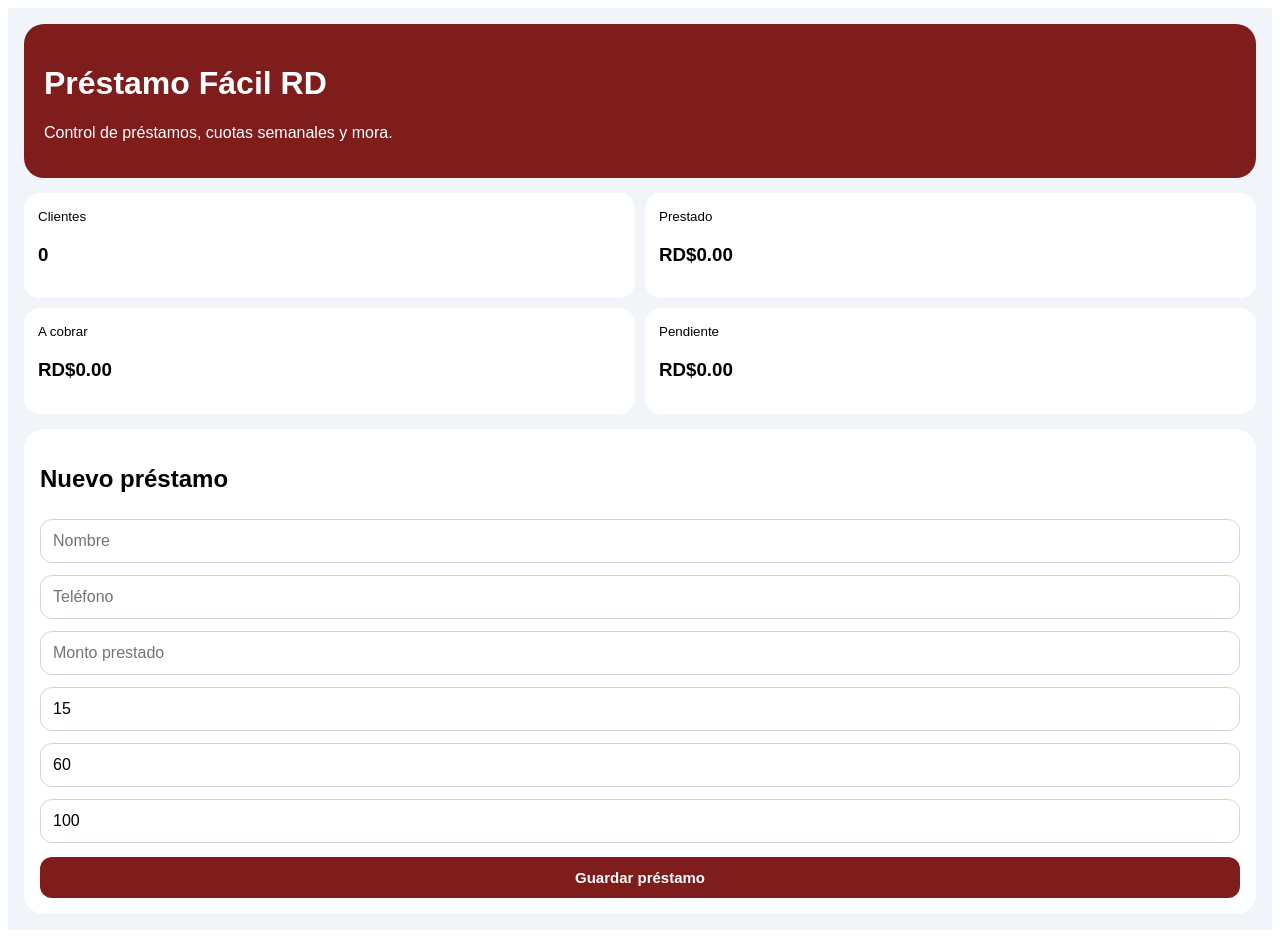
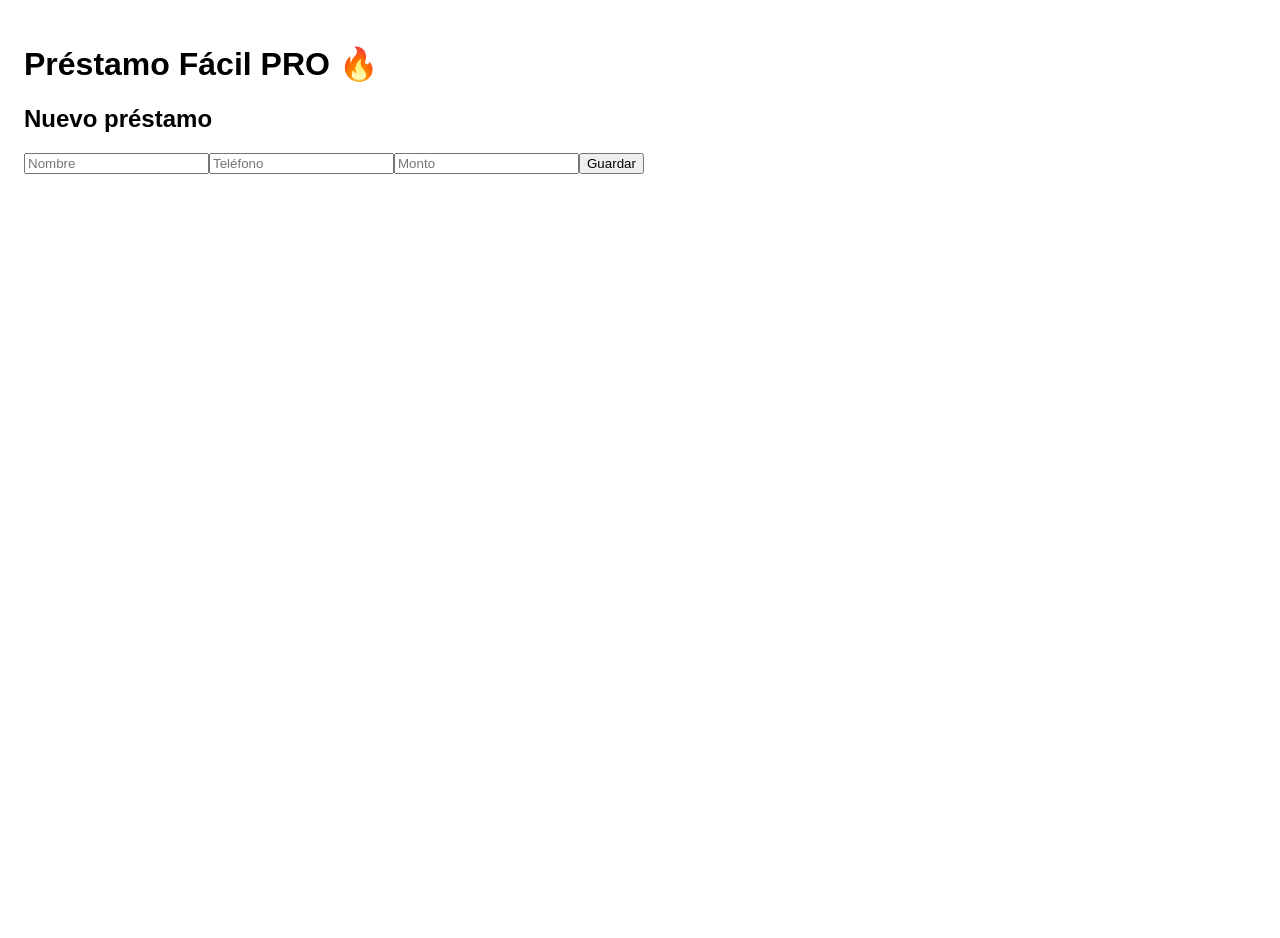
Before and after one commit to prestamosrd/prestamo-facil-rd, a React (Vite) app: page / in a window 1280 px wide. After the commit the page ends 800 px from the top, so only its background shows below. Built offline with nearby package versions, Linux system fonts and the light colour scheme.

Commit message:
Update App.jsx

```diff
--- a/src/App.jsx
+++ b/src/App.jsx
@@ -12,7 +12,8 @@ function App() {
     monto: "",
     cuotas: 15,
     ganancia: 60,
-    mora: 100
+    mora: 1, // % diario
+    fechaInicio: new Date().toISOString().slice(0, 10)
   });
 
   useEffect(() => {
@@ -25,158 +26,94 @@ function App() {
       currency: "DOP"
     }).format(valor || 0);
 
+  const diasEntre = (f1, f2) => {
+    const d1 = new Date(f1 + "T00:00:00");
+    const d2 = new Date(f2 + "T00:00:00");
+    return Math.floor((d2 - d1) / (1000 * 60 * 60 * 24));
+  };
+
+  const fechaCuota = (inicio, num) => {
+    const f = new Date(inicio + "T00:00:00");
+    f.setDate(f.getDate() + num * 7);
+    return f.toISOString().slice(0, 10);
+  };
+
+  const calcularMora = (cliente) => {
+    const hoy = new Date().toISOString().slice(0, 10);
+
+    const pagado = cliente.pagado * cliente.pagoSemanal;
+    const saldoPendiente = cliente.total - pagado;
+
+    let moraTotal = 0;
+    let diasTotal = 0;
+
+    for (let i = cliente.pagado + 1; i <= cliente.cuotas; i++) {
+      const vencimiento = fechaCuota(cliente.fechaInicio, i);
+      const dias = diasEntre(vencimiento, hoy);
+
+      if (dias > 0 && saldoPendiente > 0) {
+        diasTotal += dias;
+        moraTotal += dias * (saldoPendiente * (cliente.mora / 100));
+      }
+    }
+
+    return { moraTotal, diasTotal, saldoPendiente };
+  };
+
   const guardar = () => {
-    if (!form.nombre || !form.telefono || !form.monto || !form.cuotas) {
-      alert("Completa nombre, teléfono, monto y cuotas.");
+    if (!form.nombre || !form.telefono || !form.monto) {
+      alert("Completa los datos");
       return;
     }
 
     const monto = Number(form.monto);
-    const cuotas = Number(form.cuotas);
-    const ganancia = Number(form.ganancia);
-    const mora = Number(form.mora);
-    const total = monto * (1 + ganancia / 100);
-    const pagoSemanal = total / cuotas;
+    const total = monto * (1 + form.ganancia / 100);
+    const pagoSemanal = total / form.cuotas;
 
     const nuevo = {
       id: Date.now(),
       ...form,
       monto,
-      cuotas,
-      ganancia,
-      mora,
       total,
       pagoSemanal,
-      pagado: 0,
-      moraTotal: 0
+      pagado: 0
     };
 
     setClientes([nuevo, ...clientes]);
-    setForm({ nombre: "", telefono: "", monto: "", cuotas: 15, ganancia: 60, mora: 100 });
+    setForm({ nombre: "", telefono: "", monto: "", cuotas: 15, ganancia: 60, mora: 1, fechaInicio: new Date().toISOString().slice(0, 10) });
   };
 
-  const pagarCuota = (id) => {
-    setClientes(clientes.map(c => {
-      if (c.id === id && c.pagado < c.cuotas) {
-        return { ...c, pagado: c.pagado + 1 };
-      }
-      return c;
-    }));
+  const pagar = (id) => {
+    setClientes(clientes.map(c => c.id === id ? { ...c, pagado: Math.min(c.pagado + 1, c.cuotas) } : c));
   };
 
-  const aplicarMora = (id) => {
-    setClientes(clientes.map(c => {
-      if (c.id === id) {
-        return { ...c, moraTotal: c.moraTotal + c.mora };
-      }
-      return c;
-    }));
-  };
+  return (
+    <div style={{ padding: 16, fontFamily: "Arial" }}>
+      <h1>Préstamo Fácil PRO 🔥</h1>
 
-  const eliminar = (id) => {
-    if (confirm("¿Seguro que deseas eliminar este préstamo?")) {
-      setClientes(clientes.filter(c => c.id !== id));
-    }
-  };
-
-  const enviarWhatsApp = (cliente) => {
-    const pendiente = cliente.total + cliente.moraTotal - cliente.pagado * cliente.pagoSemanal;
-    const tel = cliente.telefono.replace(/\D/g, "");
-    const mensaje = encodeURIComponent(
-      `Hola ${cliente.nombre}, su cuota semanal es de ${dinero(cliente.pagoSemanal)}. Balance pendiente: ${dinero(pendiente)}.`
-    );
-    window.open(`https://wa.me/1${tel}?text=${mensaje}`, "_blank");
-  };
-
-  const resumen = clientes.reduce((acc, c) => {
-    acc.prestado += c.monto;
-    acc.cobrar += c.total + c.moraTotal;
-    acc.pagado += c.pagado * c.pagoSemanal;
-    acc.pendiente += c.total + c.moraTotal - c.pagado * c.pagoSemanal;
-    return acc;
-  }, { prestado: 0, cobrar: 0, pagado: 0, pendiente: 0 });
-
-  return (
-    <div style={{ padding: 16, fontFamily: "Arial", background: "#f1f5f9", minHeight: "100vh" }}>
-      <div style={{ background: "#7f1d1d", color: "white", padding: 20, borderRadius: 20 }}>
-        <h1>Préstamo Fácil RD</h1>
-        <p>Control de préstamos, cuotas semanales y mora.</p>
-      </div>
-
-      <div style={{ display: "grid", gridTemplateColumns: "repeat(2, 1fr)", gap: 10, marginTop: 15 }}>
-        <Box titulo="Clientes" valor={clientes.length} />
-        <Box titulo="Prestado" valor={dinero(resumen.prestado)} />
-        <Box titulo="A cobrar" valor={dinero(resumen.cobrar)} />
-        <Box titulo="Pendiente" valor={dinero(resumen.pendiente)} />
-      </div>
-
-      <div style={{ background: "white", padding: 16, borderRadius: 20, marginTop: 15 }}>
-        <h2>Nuevo préstamo</h2>
-
-        <input placeholder="Nombre" value={form.nombre} onChange={e => setForm({ ...form, nombre: e.target.value })} />
-        <input placeholder="Teléfono" value={form.telefono} onChange={e => setForm({ ...form, telefono: e.target.value })} />
-        <input placeholder="Monto prestado" type="number" value={form.monto} onChange={e => setForm({ ...form, monto: e.target.value })} />
-        <input placeholder="Cantidad de cuotas" type="number" value={form.cuotas} onChange={e => setForm({ ...form, cuotas: e.target.value })} />
-        <input placeholder="% Ganancia" type="number" value={form.ganancia} onChange={e => setForm({ ...form, ganancia: e.target.value })} />
-        <input placeholder="Mora por atraso" type="number" value={form.mora} onChange={e => setForm({ ...form, mora: e.target.value })} />
-
-        <button onClick={guardar}>Guardar préstamo</button>
-      </div>
+      <h2>Nuevo préstamo</h2>
+      <input placeholder="Nombre" value={form.nombre} onChange={e => setForm({ ...form, nombre: e.target.value })} />
+      <input placeholder="Teléfono" value={form.telefono} onChange={e => setForm({ ...form, telefono: e.target.value })} />
+      <input placeholder="Monto" type="number" value={form.monto} onChange={e => setForm({ ...form, monto: e.target.value })} />
+      <button onClick={guardar}>Guardar</button>
 
       {clientes.map(c => {
+        const data = calcularMora(c);
         const pagado = c.pagado * c.pagoSemanal;
-        const pendiente = c.total + c.moraTotal - pagado;
+        const pendiente = c.total + data.moraTotal - pagado;
 
         return (
-          <div key={c.id} style={{ background: "white", padding: 16, borderRadius: 20, marginTop: 15 }}>
-            <h2>{c.nombre}</h2>
-            <p>📞 {c.telefono}</p>
-            <p>Monto prestado: <b>{dinero(c.monto)}</b></p>
-            <p>Total a cobrar: <b>{dinero(c.total)}</b></p>
-            <p>Pago semanal: <b>{dinero(c.pagoSemanal)}</b></p>
-            <p>Cuotas pagadas: <b>{c.pagado} / {c.cuotas}</b></p>
-            <p>Mora acumulada: <b>{dinero(c.moraTotal)}</b></p>
-            <p>Pendiente: <b>{dinero(pendiente)}</b></p>
-
-            <button onClick={() => pagarCuota(c.id)}>Marcar cuota pagada</button>
-            <button onClick={() => aplicarMora(c.id)}>Aplicar mora</button>
-            <button onClick={() => enviarWhatsApp(c)}>WhatsApp</button>
-            <button onClick={() => eliminar(c.id)} style={{ background: "#dc2626" }}>Eliminar</button>
+          <div key={c.id} style={{ border: "1px solid #ccc", padding: 10, marginTop: 10 }}>
+            <h3>{c.nombre}</h3>
+            <p>Monto: {dinero(c.monto)}</p>
+            <p>Pagado: {dinero(pagado)}</p>
+            <p>Saldo pendiente: {dinero(data.saldoPendiente)}</p>
+            <p>Mora acumulada: {dinero(data.moraTotal)}</p>
+            <p>Total a pagar: {dinero(pendiente)}</p>
+            <button onClick={() => pagar(c.id)}>Pagar cuota</button>
           </div>
         );
       })}
-
-      <style>{`
-        input {
-          width: 100%;
-          padding: 12px;
-          margin: 6px 0;
-          border-radius: 12px;
-          border: 1px solid #cbd5e1;
-          box-sizing: border-box;
-          font-size: 16px;
-        }
-        button {
-          width: 100%;
-          padding: 12px;
-          margin-top: 8px;
-          border: none;
-          border-radius: 12px;
-          background: #7f1d1d;
-          color: white;
-          font-weight: bold;
-          font-size: 15px;
-        }
-      `}</style>
-    </div>
-  );
-}
-
-function Box({ titulo, valor }) {
-  return (
-    <div style={{ background: "white", padding: 14, borderRadius: 16 }}>
-      <small>{titulo}</small>
-      <h3>{valor}</h3>
     </div>
   );
 }
```
